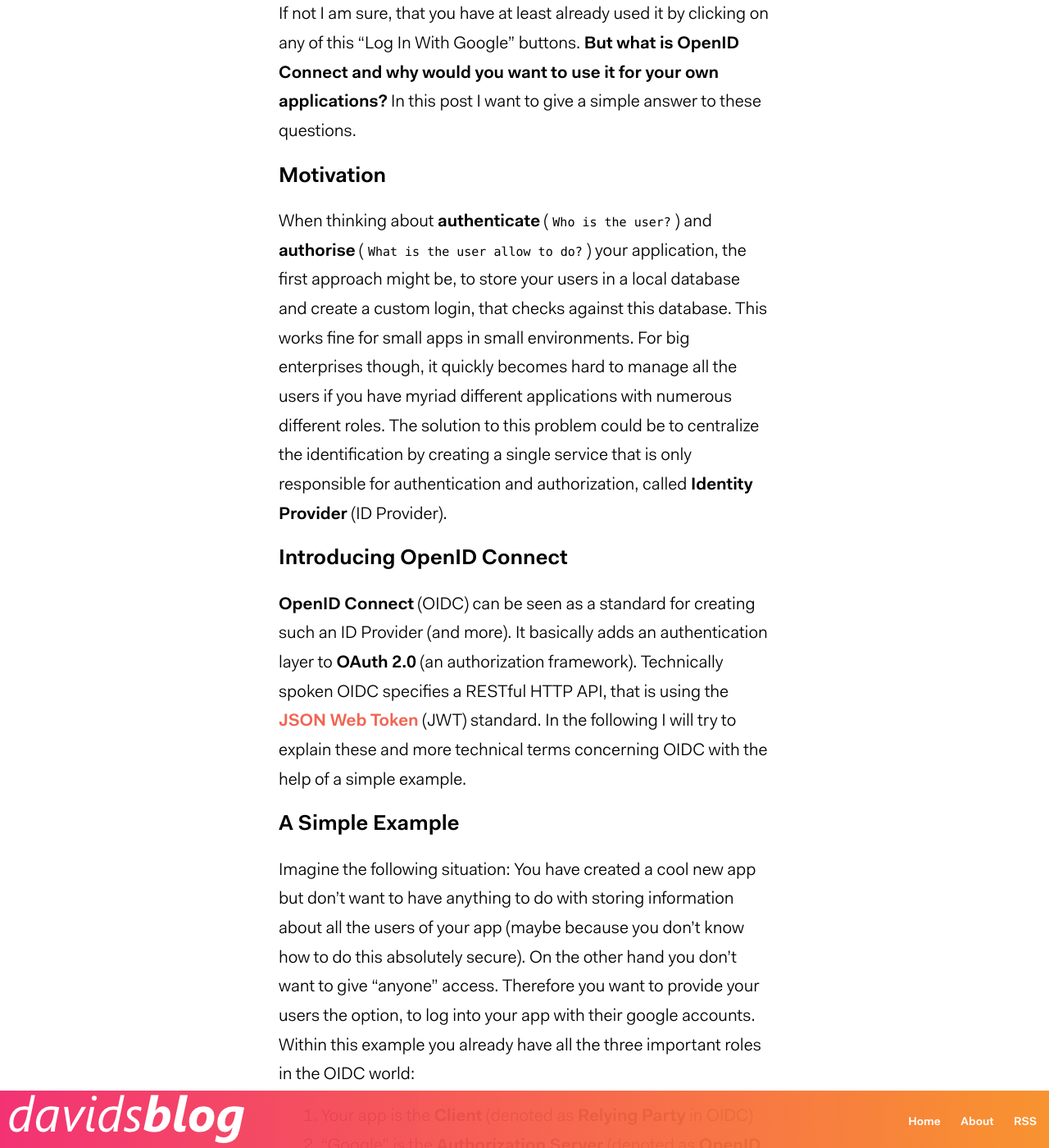
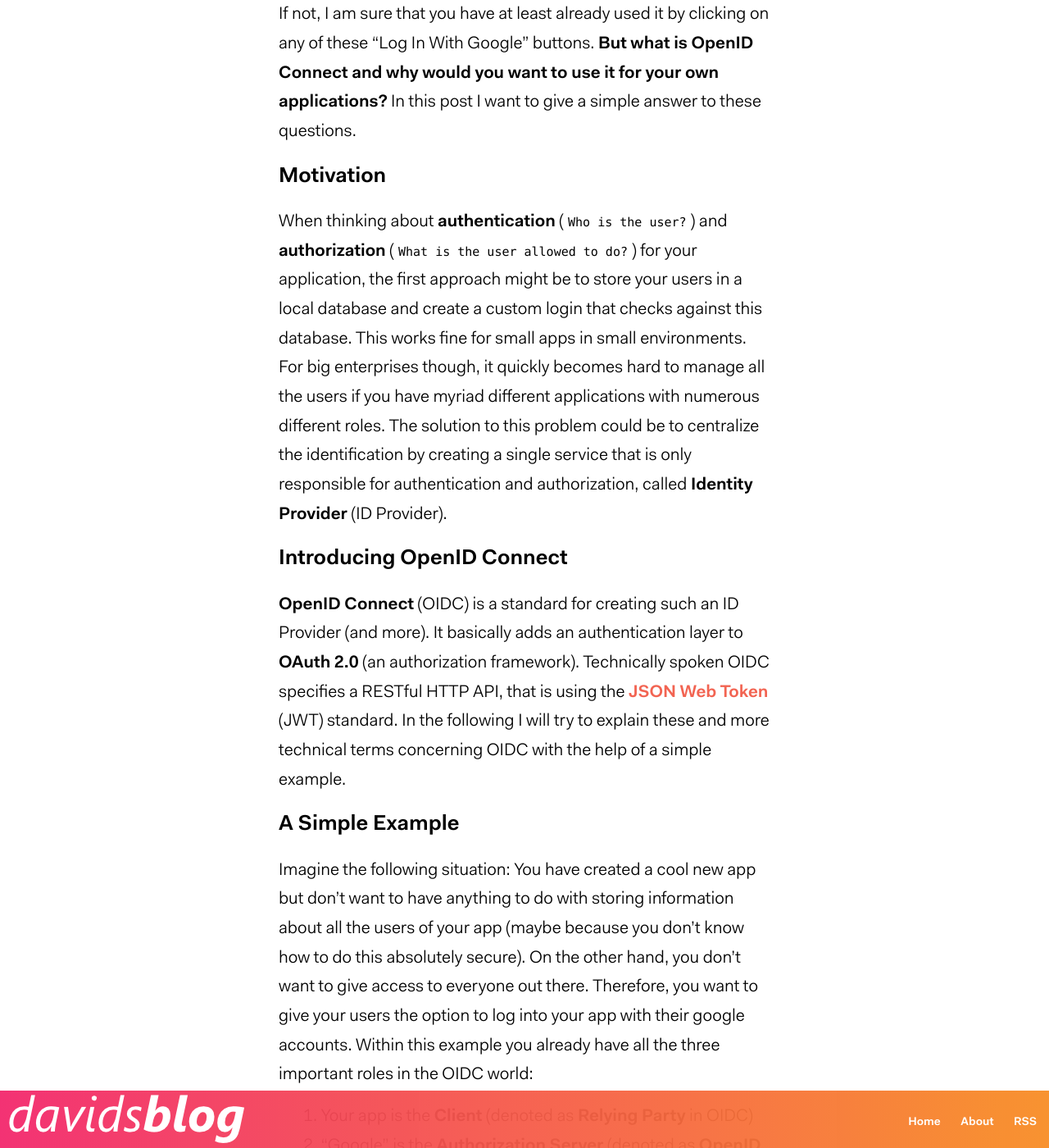
Before and after one commit to daklassen/daklassen.github.io, a Jekyll site: the page built from _posts/2017-04-04-OpenIDConnect.markdown, in a window 1280 px wide and 1400 px high, scrolled down 268 px. Shown: the whole window at 82% size. Built offline with Jekyll 4.4.1, drawn with Linux system fonts in a browser that asks for light colours; comment, search, counter and statistics services are not loaded; some of the changed text lies outside the part shown.

Commit message:
Improve wording/grammar

```diff
--- a/_posts/2017-04-04-OpenIDConnect.markdown
+++ b/_posts/2017-04-04-OpenIDConnect.markdown
@@ -6,29 +6,29 @@ date:   2017-04-04 14:00:00
 description: "Secure your apps easily"
 categories: jekyll update
 ---
-You may have already heard about OpenID Connect as the new standard for single sign-on and identity provision on the internet. If not I am sure, that you have at least already used it by clicking on any of this "Log In With Google" buttons. **But what is OpenID Connect and why would you want to use it for your own applications?** In this post I want to give a simple answer to these questions.
+You may have already heard about OpenID Connect as the new standard for single sign-on and identity provision on the internet. If not, I am sure that you have at least already used it by clicking on any of these "Log In With Google" buttons. **But what is OpenID Connect and why would you want to use it for your own applications?** In this post I want to give a simple answer to these questions.
 
 ### Motivation
 
-When thinking about **authenticate** (`Who is the user?`) and **authorise** (`What is the user allow to do?`) your application, the first approach might be, to store your users in a local database and create a custom login, that checks against this database. This works fine for small apps in small environments. For big enterprises though, it quickly becomes hard to manage all the users if you have myriad different applications with numerous different roles. The solution to this problem could be to centralize the identification by creating a single service that is only responsible for authentication and authorization, called **Identity Provider** (ID Provider).
+When thinking about **authentication** (`Who is the user?`) and **authorization** (`What is the user allowed to do?`) for your application, the first approach might be to store your users in a local database and create a custom login that checks against this database. This works fine for small apps in small environments. For big enterprises though, it quickly becomes hard to manage all the users if you have myriad different applications with numerous different roles. The solution to this problem could be to centralize the identification by creating a single service that is only responsible for authentication and authorization, called **Identity Provider** (ID Provider).
 
 ### Introducing OpenID Connect
 
-**OpenID Connect** (OIDC) can be seen as a standard for creating such an ID Provider (and more). It basically adds an authentication layer to **OAuth 2.0** (an authorization framework). Technically spoken OIDC specifies a RESTful HTTP API, that is using the [**JSON Web Token**](https://jwt.io/) (JWT) standard. In the following I will try to explain these and more technical terms concerning OIDC with the help of a simple example.
+**OpenID Connect** (OIDC) is a standard for creating such an ID Provider (and more). It basically adds an authentication layer to **OAuth 2.0** (an authorization framework). Technically spoken OIDC specifies a RESTful HTTP API, that is using the [**JSON Web Token**](https://jwt.io/) (JWT) standard. In the following I will try to explain these and more technical terms concerning OIDC with the help of a simple example.
 
 ### A Simple Example
 
-Imagine the following situation: You have created a cool new app but don't want to have anything to do with storing information about all the users of your app (maybe because you don't know how to do this absolutely secure). On the other hand you don't want to give "anyone" access. Therefore you want to provide your users the option, to log into your app with their google accounts. Within this example you already have all the three important roles in the OIDC world:
+Imagine the following situation: You have created a cool new app but don't want to have anything to do with storing information about all the users of your app (maybe because you don't know how to do this absolutely secure). On the other hand, you don't want to give access to everyone out there. Therefore, you want to give your users the option to log into your app with their google accounts. Within this example you already have all the three important roles in the OIDC world:
 
 1. Your app is the **Client** (denoted as **Relying Party** in OIDC)
 2. "Google" is the **Authorization Server** (denoted as **OpenID Provider** in OIDC)
 3. Your users are the **Resource Owners**.
 
-In OIDC there are different ways (flows) to authenticate a user. The **Authorisation code flow** is the most commonly used one and works like this:
+In OIDC there are different ways (flows) to authenticate a user. The **Authorization code flow** is the most commonly used one and works like this:
 
-A user opens your app for the first time. As he isn't already logged in, your app redirects him to google. There the user logs in with his google credentials. Google authenticates him and creates a one-time, short-lived, temporary code. The user gets redirected back to your app with this code attached. Your app extracts the code and makes a background REST invocation to google for an **Identity Token** (ID token), **Access Token** and **Refresh Token**. The most important one is the ID token, targeted to identify the user within the client. After your client validates this ID token (to make sure that it hasn't been changed during transport), the user is successfully logged in. Moreover your client can use the access token to ask the OpenID Provider (the userinfo endpoint to be exact) for additional information about your user. Because the access token usually expires after a few minutes the refresh token can be used to obtain a new access token.
+A user opens your app for the first time. As he isn't already logged in, your app redirects him to google. There the user logs in with his google credentials. Google authenticates him and creates a one-time, short-lived, temporary code. The user gets redirected back to your app with this code attached. Your app extracts the code and makes a background REST invocation to google for an **Identity Token** (ID token), **Access Token** and **Refresh Token**. The most important one is the ID token, targeted to identify the user within the client. After your client validates this ID token (to make sure that it hasn't been changed during transport), the user is successfully logged in. Moreover, your client can use the access token to ask the OpenID Provider (the userinfo endpoint to be exact) for additional information about your user. Because the access token usually expires after a few minutes the refresh token can be used to obtain a new access token.
 
-A quite interesting fact here is, that OpenID Connect doesn't specify **how** the user gets authenticate by the OpenID Provider. That means that it doesn't necessarily need to be a username and password, but could also be for example a code, that is send to the users email address or anything else you can imagine. Also these mechanisms can be changed easily depending on the degree of security you require and without the need to change any of the secured applications.
+A quite interesting fact here is that OpenID Connect doesn't specify **how** the user gets authenticated by the OpenID Provider. That means that it doesn't necessarily need to be a username and password, but could also be for example a code, that is sent to the users email address or anything else you can imagine. In addition, these mechanisms can be changed easily depending on the degree of security you require and without the need to change any of the secured applications.
 
 ### JSON Web Token (JWT)
 
@@ -60,6 +60,6 @@ The cool thing about ID tokens as JWTs is that you don't need to save sessions w
 
 ### Summary
 
-As you have seen in this short example, your app could be secured without storing any user information yourself. Instead you delegated this concern to google. Centralizing user management to one OpenID Provider can make things a lot easier. By the way, you are not limited to use any big provider like google. Consider using [Keycloak](http://www.keycloak.org/) as your own custom OpenID Provider.
+As you have seen in this short example, your app could be secured without storing any user information yourself. Instead you delegated this concern to Google. Centralizing user management to one OpenID Provider can make things a lot easier. By the way, you are not limited to use any big provider like Google. Consider using [Keycloak](http://www.keycloak.org/) as your own custom OpenID Provider.
 
 There are a lot more advantages of using OpenID Connect that I haven't mentioned in this short blog post. Easy realization of Single-Sign-On or minimizing password security risks are just two of them.
```
